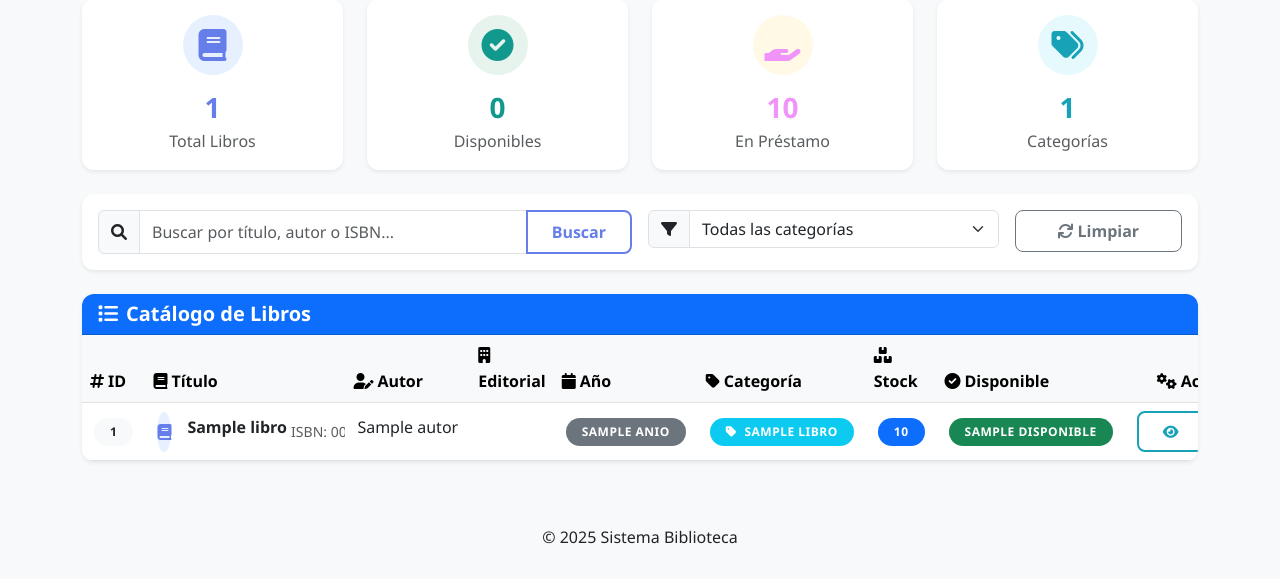
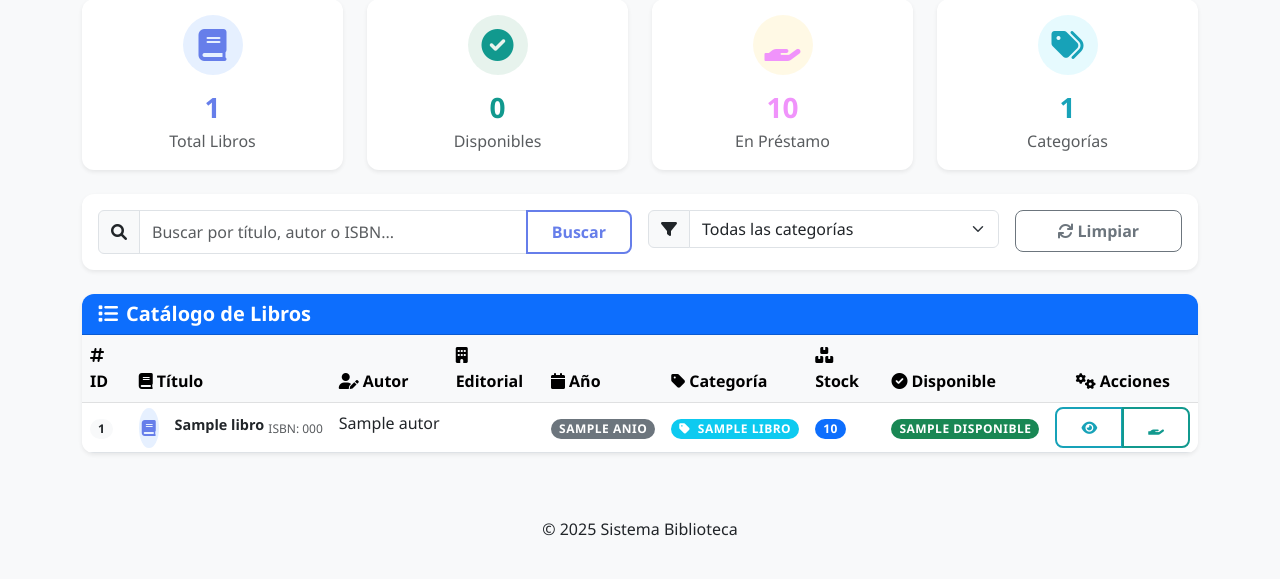
Before and after one commit to CristopherG19/sistema-biblioteca, a PHP site: template app/views/libros/index.php in a window 1280 px wide. Shown: the part 221-800 px from the top of the page. Run offline with PHP 8.4, Linux system fonts and the light colour scheme; the template is opened without the code that fills it: most values are stand-ins (such as "Sample title", 1, 10 or a date in 2020); data that the repository does not hold is empty; a stand-in replaces the project's code that opens the database connection.

Commit message:
Reducir altura de filas de tabla: De 4 saltos de línea a 2, padding compacto, badges más pequeños

```diff
--- a/public/css/style.css
+++ b/public/css/style.css
@@ -447,7 +447,7 @@ h1, h2, h3, h4, h5, h6 {
     overflow: hidden;
     text-overflow: ellipsis;
     max-width: 200px;
-    padding: 8px 12px;
+    padding: 4px 8px;
 }
 
 /* Título del libro con manejo de texto largo */
@@ -471,10 +471,10 @@ h1, h2, h3, h4, h5, h6 {
     box-shadow: 0 2px 8px rgba(0,0,0,0.15);
 }
 
-/* Asegurar altura uniforme de filas - altura original */
+/* Asegurar altura uniforme de filas - altura compacta */
 .table tbody tr {
     height: auto;
-    min-height: 50px;
+    min-height: 35px;
 }
 
 /* Autor con manejo de texto largo */
@@ -499,7 +499,7 @@ h1, h2, h3, h4, h5, h6 {
 .book-title-container {
     display: flex;
     align-items: center;
-    min-height: auto;
+    min-height: 30px;
 }
 
 .book-title-container .fw-semibold {
@@ -507,5 +507,17 @@ h1, h2, h3, h4, h5, h6 {
     overflow: hidden;
     text-overflow: ellipsis;
     max-width: 180px;
-    line-height: 1.2;
+    line-height: 1.1;
+    font-size: 0.9rem;
 }
+
+.book-title-container small {
+    font-size: 0.75rem;
+    line-height: 1.1;
+}
+
+/* Badges más compactos */
+.table .badge {
+    font-size: 0.75rem;
+    padding: 0.25rem 0.5rem;
+}
```
